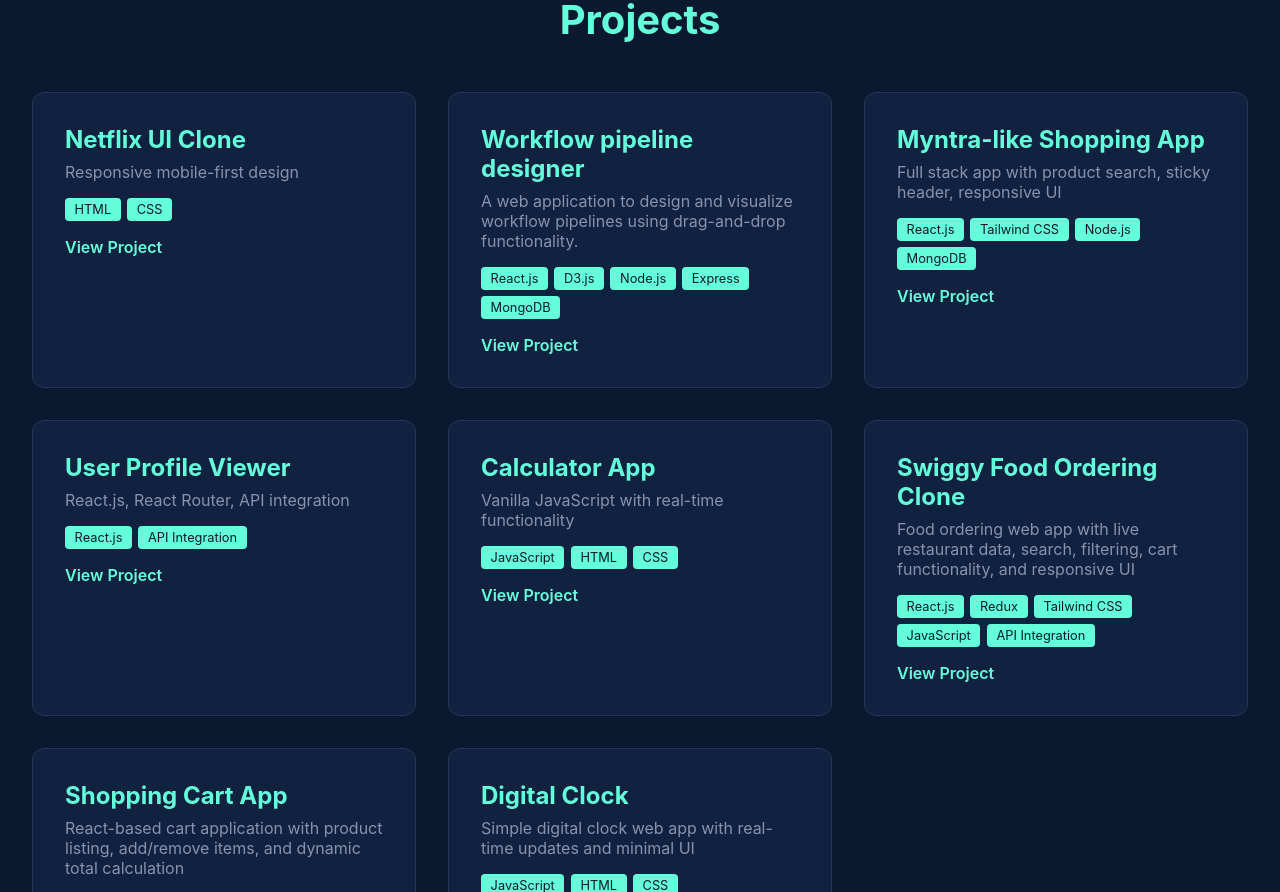
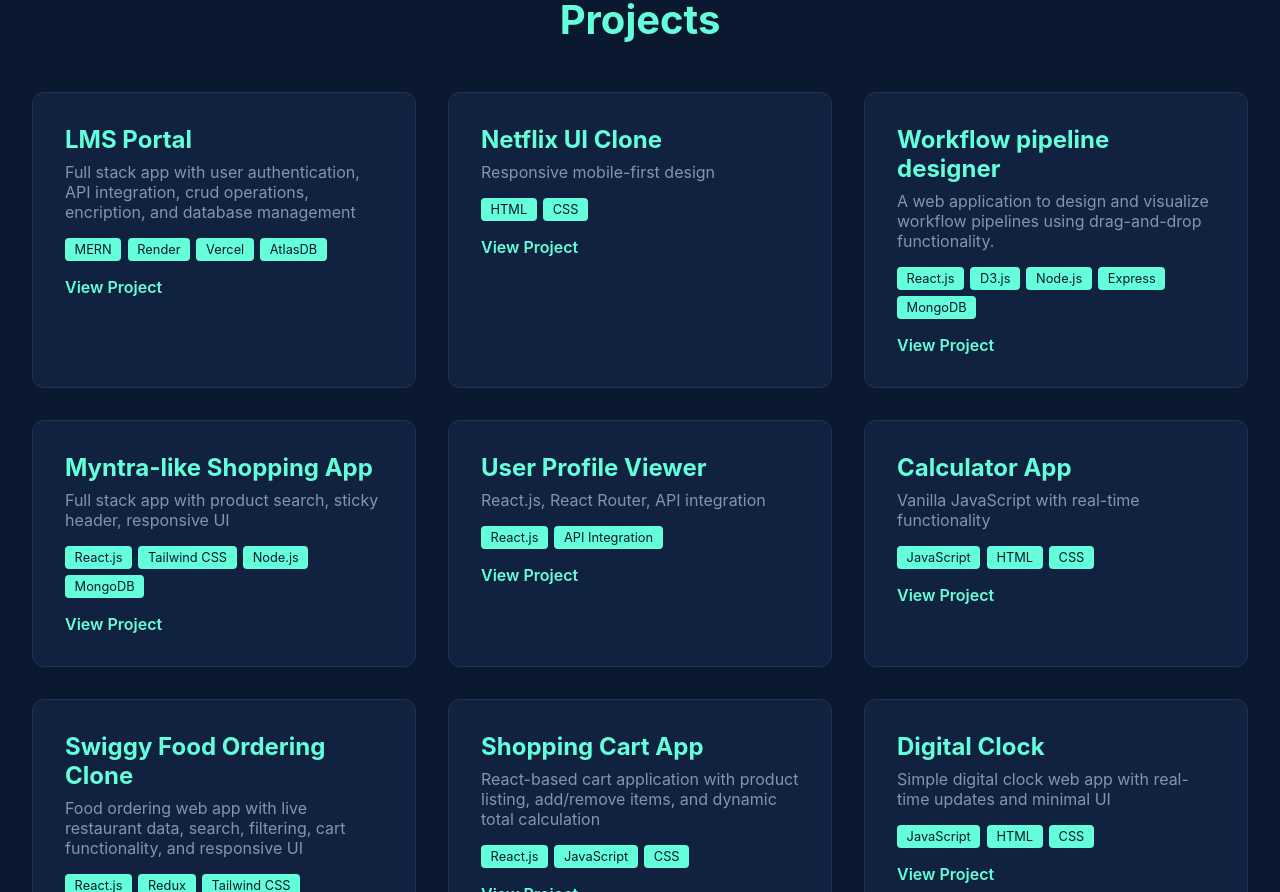
Before and after one commit to jjatinsagar/Portfolio, a React (Vite) app: page / in a window 1280 px wide. Shown: the part 2500-3392 px from the top of the page. Built offline with nearby package versions, Linux system fonts and the light colour scheme.

Commit message:
lms project

```diff
--- a/src/components/Projects.jsx
+++ b/src/components/Projects.jsx
@@ -3,6 +3,12 @@
 
 export default function Projects() {
   const projects = [
+        {
+      name: "LMS Portal",
+      description: "Full stack app with user authentication, API integration, crud operations, encription, and database management",
+      tech: ["MERN", "Render", "Vercel", "AtlasDB"],
+      link: "https://lms-jwt-iota.vercel.app/",
+    },
     {
       name: "Netflix UI Clone",
       description: "Responsive mobile-first design",
```
